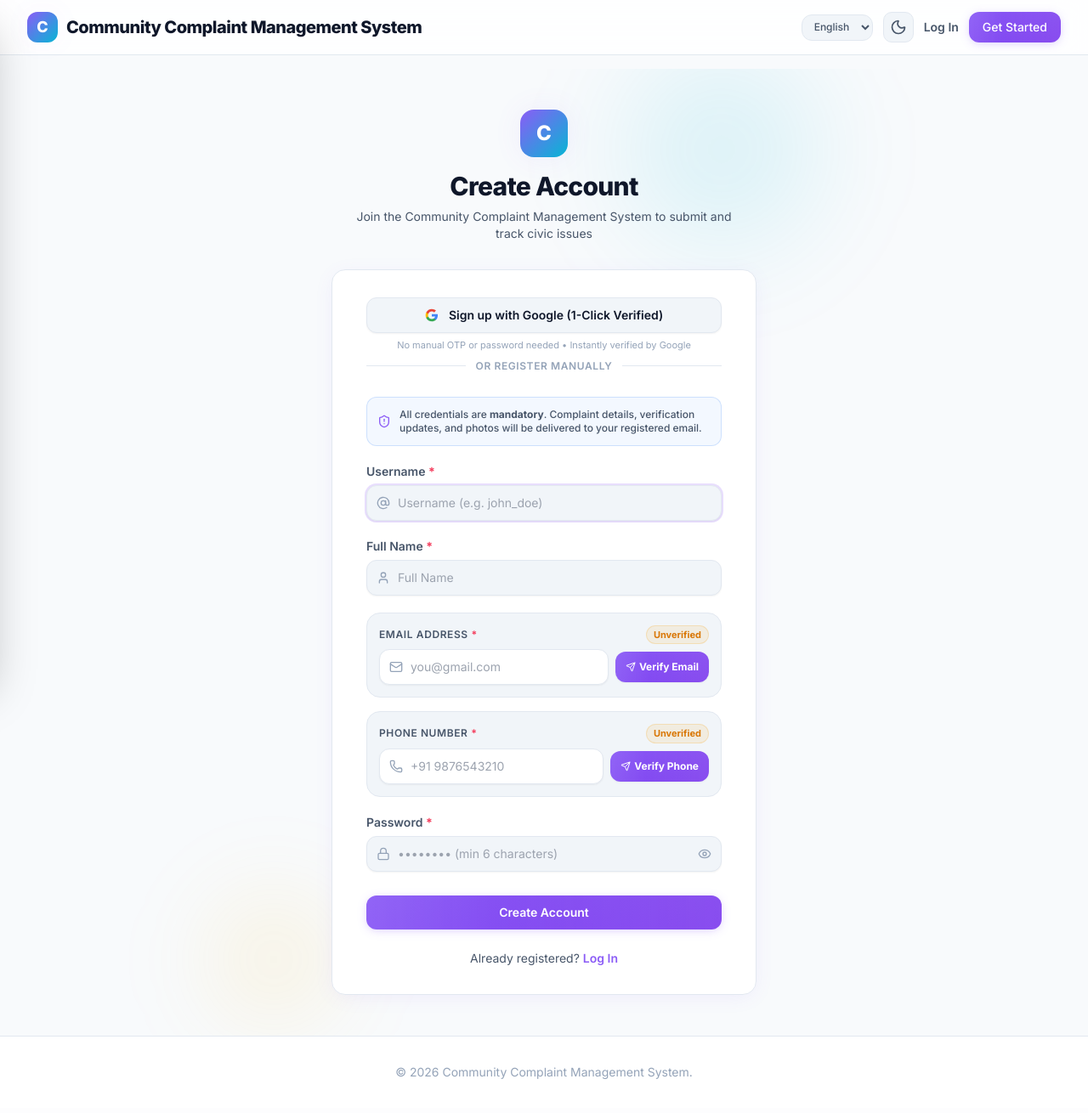
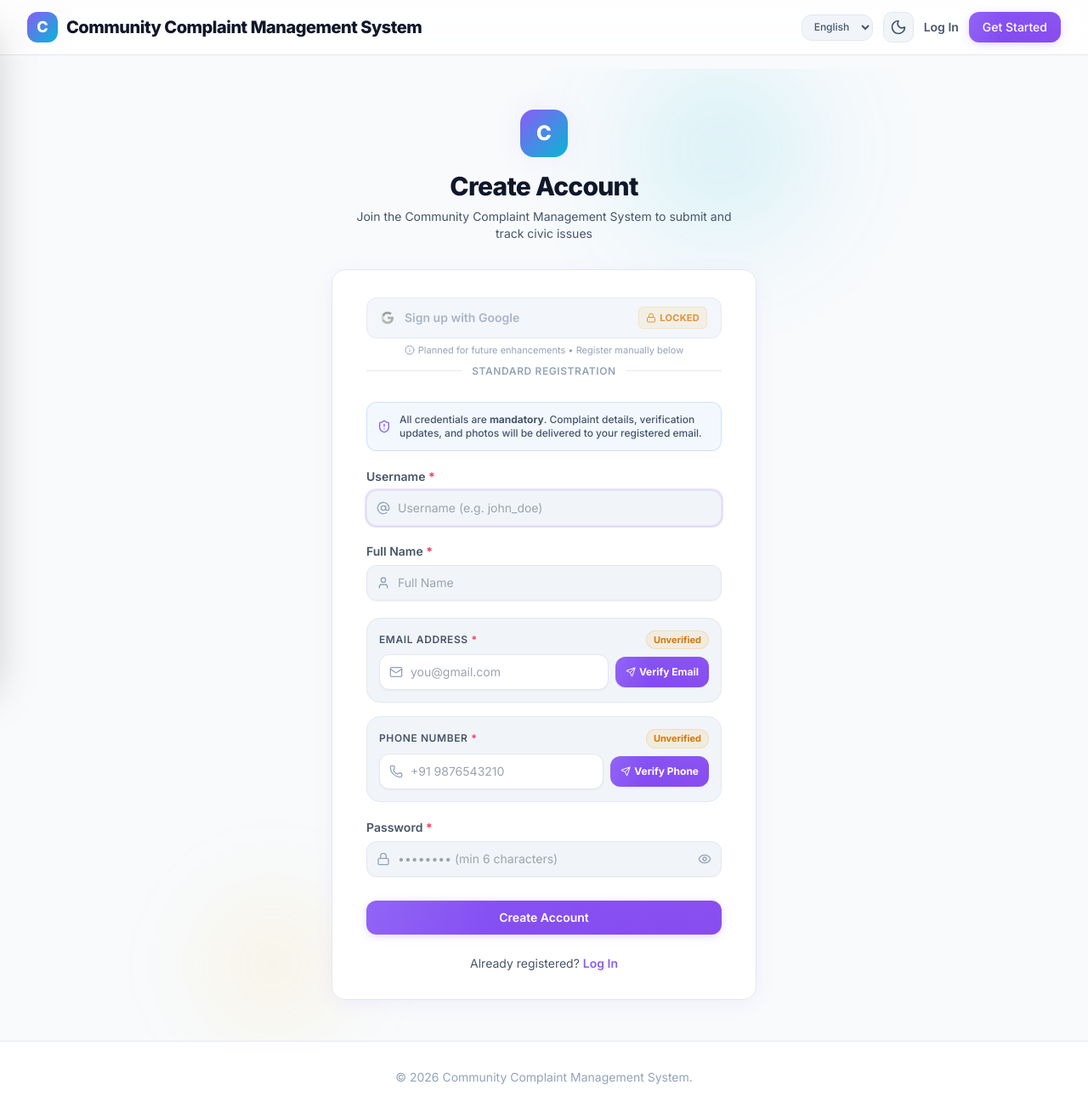
Before and after one commit to ananthveturi/community-complaint-system, a Flask app: page /register in a window 1280 px wide. Shown: the whole page at 85% size. Before the commit the page ends 1270 px from the top, so only its background shows below. Run offline with Flask 3, Linux system fonts and the light colour scheme; some libraries are stand-ins or nearby versions.

Commit message:
Mark Google OAuth 2.0 as Locked staged for Future Enhancements with UI badges

```diff
--- a/app.py
+++ b/app.py
@@ -330,6 +330,12 @@ def logout():
 class GoogleOAuthConfig:
     """Google OAuth 2.0 Configuration."""
     @classmethod
+    def is_locked(cls):
+        """Returns True if Google OAuth is marked locked for future enhancements."""
+        val = os.environ.get('GOOGLE_OAUTH_LOCKED', 'true').strip().lower()
+        return val not in ('0', 'false', 'no', 'off')
+
+    @classmethod
     def get_client_id(cls):
         return os.environ.get('GOOGLE_CLIENT_ID')
 
@@ -351,9 +357,13 @@ class GoogleOAuthConfig:
 
 @app.route('/auth/google/login')
 def google_oauth_login():
-    """Initiates Google OAuth 2.0 authorization redirect."""
+    """Initiates Google OAuth 2.0 authorization redirect or displays locked status."""
     if 'user_id' in session:
         return redirect(url_for('citizen_dashboard'))
+
+    if GoogleOAuthConfig.is_locked():
+        flash("Google OAuth 2.0 authentication is currently locked as a planned future enhancement.", "info")
+        return redirect(request.referrer or url_for('login'))
 
     client_id = GoogleOAuthConfig.get_client_id()
     if not client_id:
--- a/templates/register.html
+++ b/templates/register.html
@@ -23,22 +23,31 @@
     <div class="sm:mx-auto sm:w-full sm:max-w-[500px] relative z-10 animate-fade-in-up" style="animation-delay:0.1s;">
         <div class="py-8 px-4 border sm:rounded-2xl sm:px-10" style="background:var(--bg-card);border-color:var(--border);box-shadow:var(--shadow-soft);">
 
-            <!-- 1-Click Google OAuth Registration -->
+            <!-- 1-Click Google OAuth Registration (Locked - Future Enhancement) -->
             <div class="mb-5">
-                <a href="/auth/google/login" class="w-full flex items-center justify-center gap-3 py-2.5 px-4 rounded-xl text-sm font-semibold border shadow-sm transition-all hover:shadow-md hover:border-primary/50" style="background:var(--bg-input);border-color:var(--border);color:var(--text-primary);">
-                    <svg class="w-4 h-4 flex-shrink-0" viewBox="0 0 24 24">
-                        <path fill="#4285F4" d="M22.56 12.25c0-.78-.07-1.53-.2-2.25H12v4.26h5.92c-.26 1.37-1.04 2.53-2.21 3.31v2.77h3.57c2.08-1.92 3.28-4.74 3.28-8.09z"/>
-                        <path fill="#34A853" d="M12 23c2.97 0 5.46-.98 7.28-2.66l-3.57-2.77c-.98.66-2.23 1.06-3.71 1.06-2.86 0-5.29-1.93-6.16-4.53H2.18v2.84C3.99 20.53 7.7 23 12 23z"/>
-                        <path fill="#FBBC05" d="M5.84 14.09c-.22-.66-.35-1.36-.35-2.09s.13-1.43.35-2.09V7.06H2.18C1.43 8.55 1 10.22 1 12s.43 3.45 1.18 4.94l2.85-2.22.81-.63z"/>
-                        <path fill="#EA4335" d="M12 5.38c1.62 0 3.06.56 4.21 1.64l3.15-3.15C17.45 2.09 14.97 1 12 1 7.7 1 3.99 3.47 2.18 7.06l3.66 2.84c.87-2.6 3.3-4.52 6.16-4.52z"/>
-                    </svg>
-                    <span>Sign up with Google (1-Click Verified)</span>
-                </a>
-                <p class="text-[11px] text-center text-slate-400 mt-1.5">No manual OTP or password needed &bull; Instantly verified by Google</p>
+                <div class="relative group">
+                    <button type="button" disabled class="w-full flex items-center justify-between py-2.5 px-4 rounded-xl text-sm font-semibold border shadow-sm opacity-80 cursor-not-allowed transition-all" style="background:var(--bg-input);border-color:var(--border);color:var(--text-muted);" title="Google OAuth 2.0 is locked for future enhancements">
+                        <div class="flex items-center gap-3">
+                            <svg class="w-4 h-4 flex-shrink-0 grayscale opacity-75" viewBox="0 0 24 24">
+                                <path fill="#4285F4" d="M22.56 12.25c0-.78-.07-1.53-.2-2.25H12v4.26h5.92c-.26 1.37-1.04 2.53-2.21 3.31v2.77h3.57c2.08-1.92 3.28-4.74 3.28-8.09z"/>
+                                <path fill="#34A853" d="M12 23c2.97 0 5.46-.98 7.28-2.66l-3.57-2.77c-.98.66-2.23 1.06-3.71 1.06-2.86 0-5.29-1.93-6.16-4.53H2.18v2.84C3.99 20.53 7.7 23 12 23z"/>
+                                <path fill="#FBBC05" d="M5.84 14.09c-.22-.66-.35-1.36-.35-2.09s.13-1.43.35-2.09V7.06H2.18C1.43 8.55 1 10.22 1 12s.43 3.45 1.18 4.94l2.85-2.22.81-.63z"/>
+                                <path fill="#EA4335" d="M12 5.38c1.62 0 3.06.56 4.21 1.64l3.15-3.15C17.45 2.09 14.97 1 12 1 7.7 1 3.99 3.47 2.18 7.06l3.66 2.84c.87-2.6 3.3-4.52 6.16-4.52z"/>
+                            </svg>
+                            <span>Sign up with Google</span>
+                        </div>
+                        <span class="inline-flex items-center gap-1 px-2 py-0.5 rounded-md text-[11px] font-bold tracking-wide uppercase bg-amber-500/10 text-amber-600 dark:text-amber-400 border border-amber-500/20">
+                            <i data-lucide="lock" class="w-3 h-3"></i> Locked
+                        </span>
+                    </button>
+                    <p class="text-[11px] text-center text-slate-400 mt-1.5 flex items-center justify-center gap-1">
+                        <i data-lucide="info" class="w-3 h-3"></i> Planned for future enhancements &bull; Register manually below
+                    </p>
+                </div>
 
                 <div class="relative flex py-2 items-center">
                     <div class="flex-grow border-t" style="border-color:var(--border);"></div>
-                    <span class="flex-shrink mx-3 text-xs uppercase tracking-wider font-semibold text-slate-400">Or register manually</span>
+                    <span class="flex-shrink mx-3 text-xs uppercase tracking-wider font-semibold text-slate-400">Standard Registration</span>
                     <div class="flex-grow border-t" style="border-color:var(--border);"></div>
                 </div>
             </div>
```
Also changed, not shown: PROJECT_REPORT.md (+1 -0 lines), templates/login.html (+14 -4 lines), templates/oauth_setup.html (+6 -3 lines), tests/test_oauth.py (+15 -7 lines), 1 other file.
